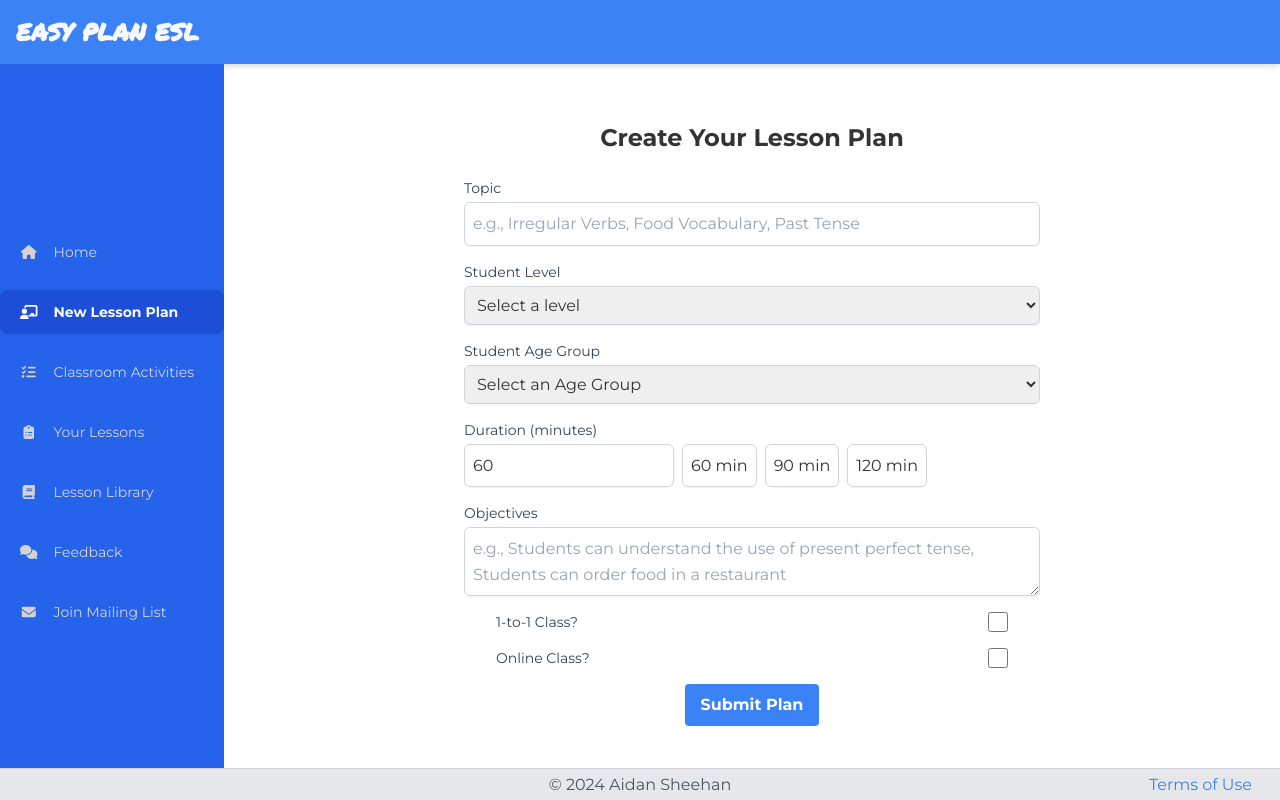
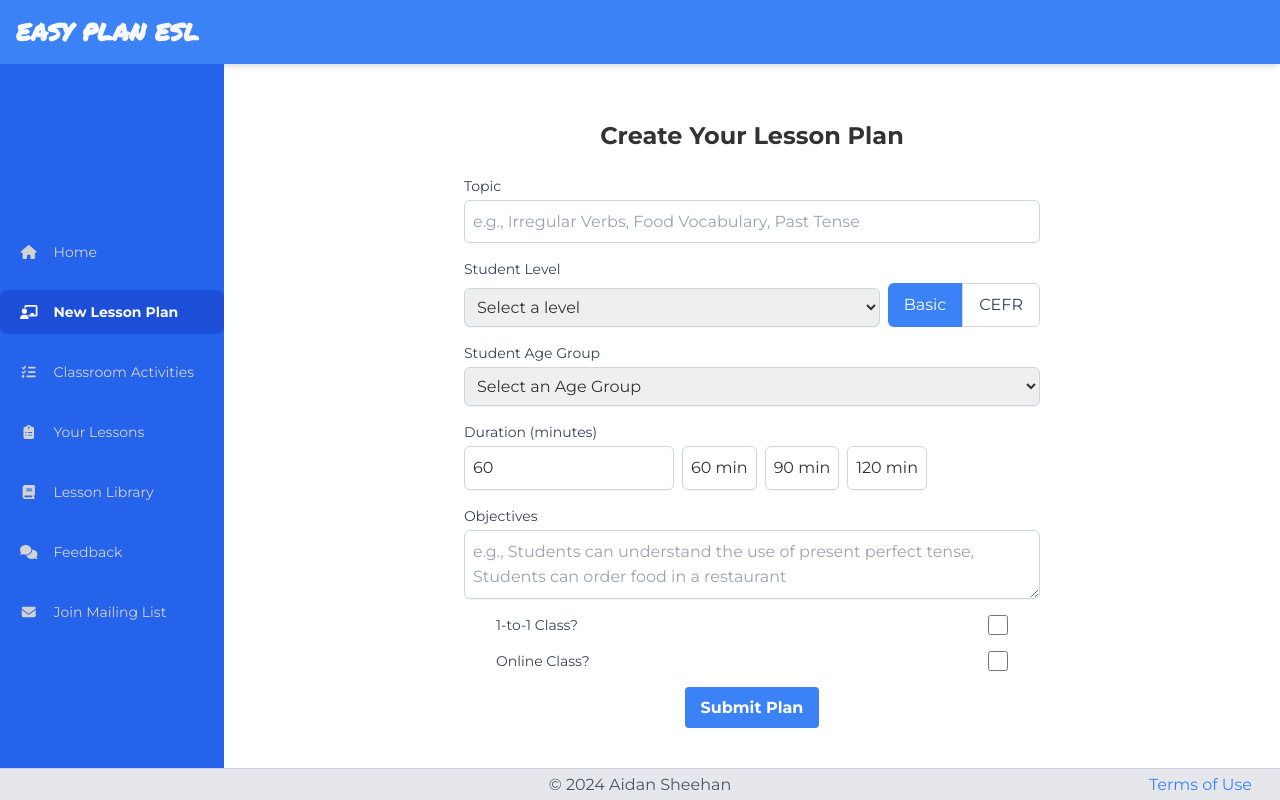
Before and after one commit to aidansheehan/unplan-app, a Next.js app: page /plan in a window 1280 px wide. Built offline with nearby package versions, Linux system fonts and the light colour scheme.

Commit message:
immediate-fixes-and-feedback new: add CEFR levels

```diff
--- a/src/pages/plan.js
+++ b/src/pages/plan.js
@@ -9,11 +9,43 @@ import { useError } from '@/context/error.context';
  */
 const Plan = () => {
 
-    const [ formData, setFormData ] = useState({ topic: '', level: '', duration: 60, objectives: '', ageGroup: '', isOneToOne: false, isOnline: false })
-    const [ isLoading, setIsLoading ] = useState(false)
+    const [ formData, setFormData ]     = useState({ topic: '', level: '', duration: 60, objectives: '', ageGroup: '', isOneToOne: false, isOnline: false })
+    const [ isLoading, setIsLoading ]   = useState(false)
+    const [ useCEFR, setUseCEFR ]       = useState(false)
 
     const router = useRouter()
     const { handleError } = useError()
+
+    //Map function to translate level basic to CEFR and back
+    const translateLevel = (currentLevel, toCEFR) => {
+        const basicToCEFR = {
+            'beginner': 'CEFR A1',
+            'intermediate': 'CEFR B1',
+            'advanced': 'CEFR C1'
+
+        }
+        const cefrToBasic = {
+            'CEFR A1': 'beginner',
+            'CEFR A2': 'beginner',
+            'CEFR B1': 'intermediate',
+            'CEFR B2': 'intermediate',
+            'CEFR C1': 'advanced',
+            'CEFR C2': 'advanced'
+        }
+
+        return toCEFR ? basicToCEFR[currentLevel] || currentLevel : cefrToBasic[currentLevel] || currentLevel
+    }
+
+    //Toggle CEFR changes
+    const toggleCEFR = () => {
+
+        //Translate current level to different schema
+        setFormData({
+            ...formData,
+            level: translateLevel(formData.level, !useCEFR)
+        })
+        setUseCEFR(!useCEFR)
+    }
 
     //Handle form input changes
     const handleChange = (e) => {
@@ -104,29 +136,55 @@ const Plan = () => {
                             maxLength={50}
                         />
                         </div>
-                        <div>
-                        <label htmlFor="level" className="block text-sm font-medium text-gray-700">Student Level</label>
+
+                        <div >
+                            <label htmlFor='level' className="block text-sm font-medium text-gray-700">Student Level</label>
+
+                            <div className='flex flex-wrap items-end gap-2 mt-1' >
                                 <select
                                     name="level"
                                     id="level"
                                     value={formData.level}
                                     onChange={handleChange}
-                            className="mt-1 block w-full p-2 border border-gray-300 rounded-md shadow-sm"
+                                    // className="block w-full p-2 border border-gray-300 bg-white rounded-md shadow-sm"
+                                    className='p-2 border border-gray-300 rounded-md shadow-sm flex-grow'
                                     required
                                     >
-                            <option value="">Select a level</option>
-                            <option value="beginner">Beginner</option>
-                            <option value="intermediate">Intermediate</option>
-                            <option value="advanced">Advanced</option>
-                            <optgroup label="CEFR Levels">
+                                    <option value="" disabled={formData.level !== ""}>Select a level</option>
+                                    {useCEFR ? (
+                                        <>
                                         <option value="CEFR A1">A1 (Beginner)</option>
                                         <option value="CEFR A2">A2 (Elementary)</option>
                                         <option value="CEFR B1">B1 (Intermediate)</option>
                                         <option value="CEFR B2">B2 (Upper Intermediate)</option>
                                         <option value="CEFR C1">C1 (Advanced)</option>
                                         <option value="CEFR C2">C2 (Mastery)</option>
-                            </optgroup>
+                                        </>
+                                    ) : (
+                                        <>
+                                        <option value="beginner">Beginner</option>
+                                        <option value="intermediate">Intermediate</option>
+                                        <option value="advanced">Advanced</option>
+                                        </>
+                                    )}
                                 </select>
+                                <div className="flex">
+                                    <button
+                                        type="button"
+                                        className={`px-4 py-2 rounded-l-md ${!useCEFR ? 'bg-blue-500 text-white' : 'bg-white text-gray-700 border border-gray-300 hover:bg-gray-100'}`}
+                                        onClick={toggleCEFR}
+                                    >
+                                        Basic
+                                    </button>
+                                    <button
+                                        type="button"
+                                        className={`px-4 py-2 rounded-r-md ${useCEFR ? 'bg-blue-500 text-white' : 'bg-white text-gray-700 border border-gray-300 hover:bg-gray-100'}`}
+                                        onClick={toggleCEFR}
+                                    >
+                                        CEFR
+                                    </button>
+                                </div>
+                            </div>
                         </div>
 
                         <div>
```
Lines whose indentation alone changed are shown as unchanged.
